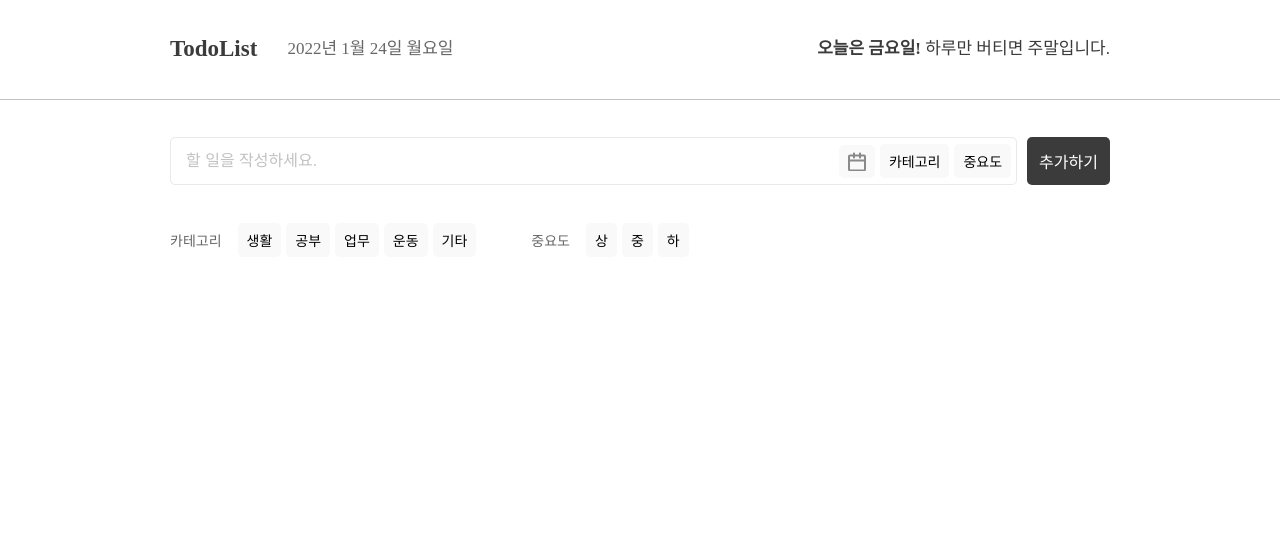
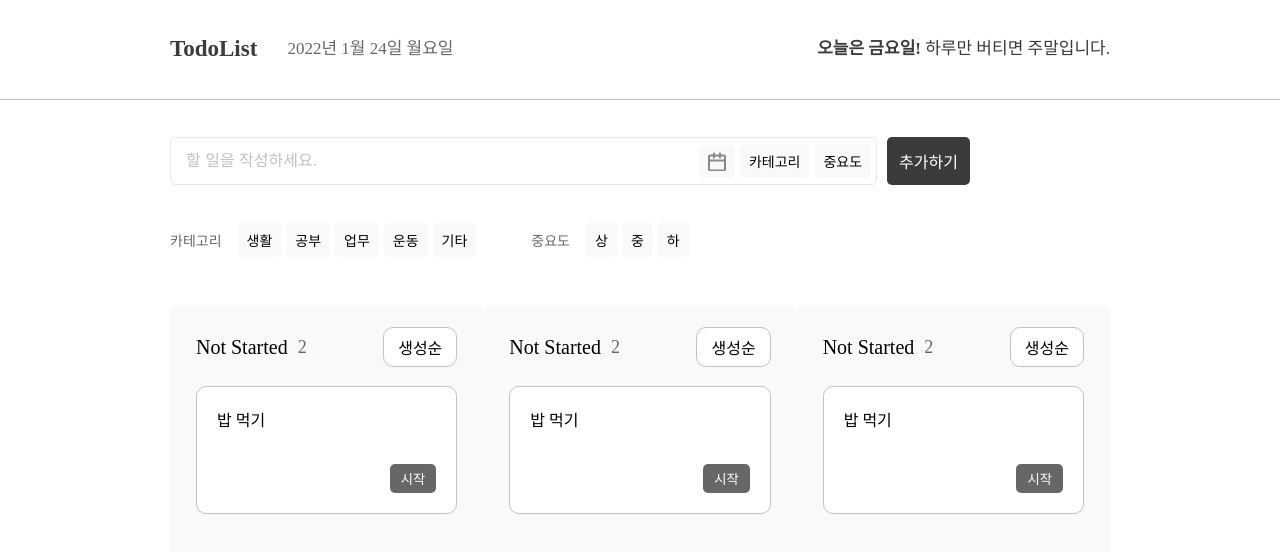
Before and after one commit to tTab1204/TodoList-Vue, a Vue app: page /todo-list in a window 1280 px wide. Shown: the top 552 px of the page. Built offline with nearby package versions, Linux system fonts and the light colour scheme; a web font is replaced by a local one; what v-calendar would draw is missing.

Commit message:
feat: Panel, Card 컴포넌트 전역 상태로 관리하기

```diff
--- a/src/components/TodoBody.vue
+++ b/src/components/TodoBody.vue
@@ -4,6 +4,11 @@
     <div class="wrapper">
       <Category />
       <Importances />
+    </div>
+    <div class="list-body">
+      <Panel />
+      <Panel />
+      <Panel />
     </div>
     <!-- <div v-for="todo in todos">:key "todo.id"</div> -->
   </div>
@@ -13,9 +18,10 @@
 import TodoCreate from "@/components/TodoCreate";
 import Category from "@/components/Category";
 import Importances from "@/components/Importances.vue";
+import Panel from "@/components/common/Panel.vue";
 
 export default {
-  components: { TodoCreate, Category, Importances },
+  components: { TodoCreate, Category, Importances, Panel },
 };
 </script>
 
@@ -31,6 +37,13 @@ export default {
 .wrapper {
   display: flex;
   align-items: center;
+
   margin-top: rem(38px);
 }
+
+.list-body {
+  display: flex;
+  justify-content: space-between;
+  margin-top: 48px;
+}
 </style>
--- a/src/components/TodoCreate.vue
+++ b/src/components/TodoCreate.vue
@@ -6,12 +6,12 @@
 </template>
 
 <script>
+import { mapMutations, mapState } from "vuex";
 import InputBox from "./common/InputBox";
 import Button from "./common/Button";
 import generateUniqueId from "@/utils/generateUniqueId";
 import store from "@/utils/store";
 import { checkInputValidation } from "@/utils/checkValidation";
-import { mapMutations, mapState } from "vuex";
 
 export default {
   components: { InputBox, Button },
@@ -23,16 +23,18 @@ export default {
     };
   },
 
-  created() {
-    if (store.getData()) this.todos = store.getData();
-  },
-
   computed: {
     ...mapState({
       showDate: "showDate",
       category: "category",
       importance: "importance",
     }),
+  },
+
+  created() {
+    if (store.getData()) {
+      this.todos = store.getData();
+    }
   },
 
   methods: {
@@ -45,7 +47,7 @@ export default {
       const todo = {
         id: generateUniqueId(),
         name: this.inputValue,
-        done: false,
+        progress: "Not Started",
         category: this.category,
         importance: this.importance,
         dueDate: this.date,
@@ -53,10 +55,12 @@ export default {
 
       this.todos.push(todo);
       store.setData(this.todos);
+
       this.inputValue = "";
       this.date = "";
       this.CATEGORY("");
       this.IMPORTANCE("");
+
       this.SHOW_DATE(false);
     },
 
@@ -70,6 +74,7 @@ export default {
 <style lang="scss" scoped>
 .container {
   display: flex;
+  max-width: rem(800px);
 
   & > button {
     margin-left: 10px;
--- /dev/null
+++ b/src/components/common/Card.vue
@@ -0,0 +1,44 @@
+<template>
+  <div class="card-container">
+    <div class="header">밥 먹기</div>
+
+    <div class="footer">
+      <button>시작</button>
+    </div>
+  </div>
+</template>
+
+<script>
+export default {};
+</script>
+
+<style lang="scss" scoped>
+.card-container {
+  display: flex;
+  flex-direction: column;
+  justify-content: space-between;
+  height: 128px;
+  border: 1px solid $gray-04;
+  border-radius: rem(10px);
+  background: $white;
+  padding: rem(20px);
+
+  & > .header {
+    display: flex;
+    justify-content: space-between;
+    align-items: center;
+  }
+
+  & > .footer {
+    display: flex;
+    justify-content: flex-end;
+
+    & > button {
+      background: $gray-05;
+      color: $white;
+      border-radius: rem(5px);
+      padding: rem(5px) rem(11px);
+    }
+  }
+}
+</style>
--- /dev/null
+++ b/src/components/common/Panel.vue
@@ -0,0 +1,69 @@
+<template>
+  <div class="container">
+    <div class="header">
+      <div class="progress">
+        Not Started
+        <div class="card-number">2</div>
+      </div>
+      <div class="dropdown-menu">생성순</div>
+    </div>
+    <Card />
+  </div>
+</template>
+
+<script>
+import IconBase from "@/components/icons/IconBase.vue";
+import Card from "@/components/common/Card.vue";
+
+export default {
+  components: {
+    IconBase,
+
+    Card,
+  },
+};
+</script>
+
+<style lang="scss" scoped>
+.container {
+  width: rem(350px);
+  height: rem(610px);
+  border-radius: rem(10px);
+  background: $gray-02;
+  padding: rem(22px) rem(26px);
+}
+
+.header {
+  display: flex;
+  justify-content: space-between;
+  align-items: center;
+  margin-bottom: rem(19px);
+}
+
+.progress {
+  display: flex;
+  align-items: center;
+
+  font-weight: 500;
+  font-size: rem(20px);
+  line-height: 130%;
+
+  & > .card-number {
+    font-size: rem(18px);
+    font-weight: 500;
+    color: $gray-05;
+    margin-left: rem(10px);
+  }
+}
+
+.dropdown-menu {
+  display: flex;
+  align-items: center;
+  background: $white;
+  border: 1px solid $gray-04;
+  border-radius: rem(10px);
+  font-size: rem(16px);
+
+  padding: rem(7px) rem(14px);
+}
+</style>
--- a/src/store/mutations.js
+++ b/src/store/mutations.js
@@ -11,6 +11,9 @@ const mutations = {
   IMPORTANCE(state, importance) {
     state.importance = importance;
   },
+  TODOS(state, todos) {
+    state.todos = todos;
+  },
 };
 
 export default mutations;
--- a/src/store/state.js
+++ b/src/store/state.js
@@ -3,6 +3,7 @@ const state = {
   showDate: false,
   category: "",
   importance: "",
+  todos: [],
 };
 
 export default state;
```
Also changed, not shown: 1 other file (tests, documents, lock files or other folders).
